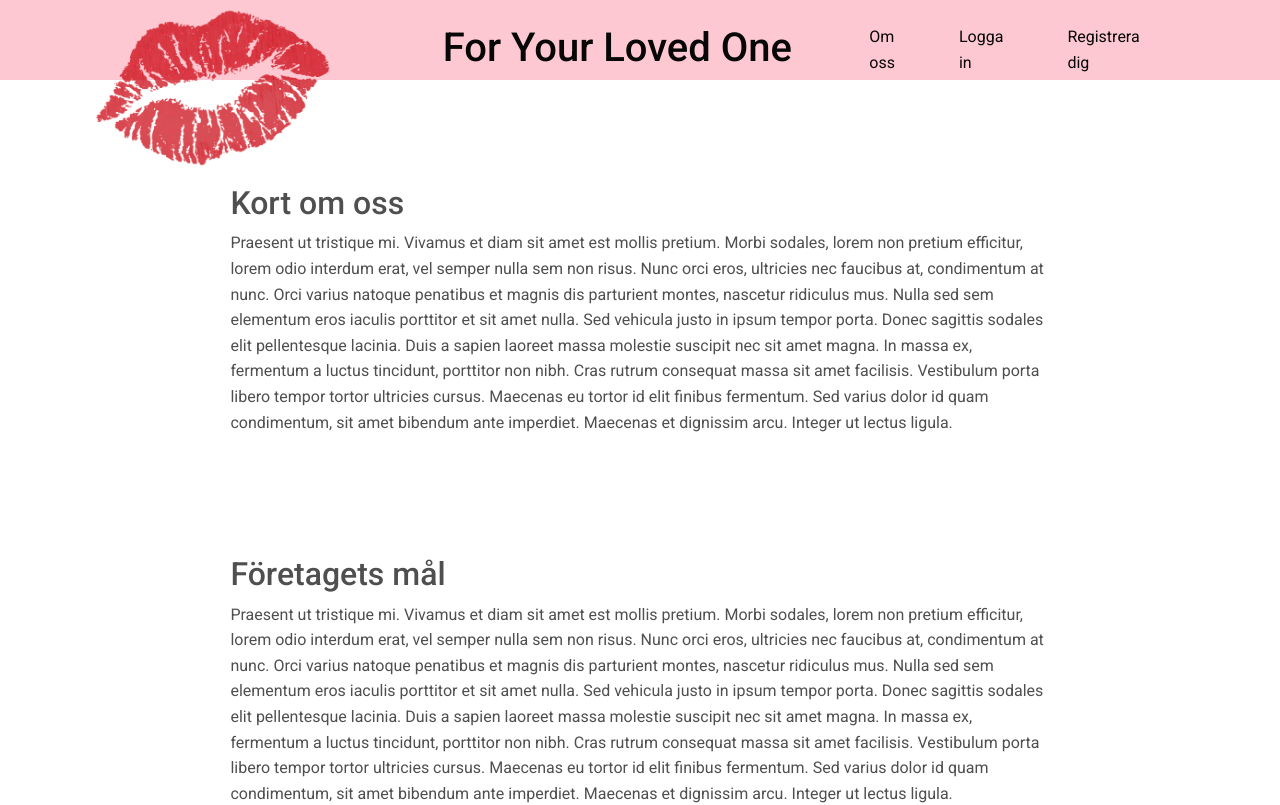
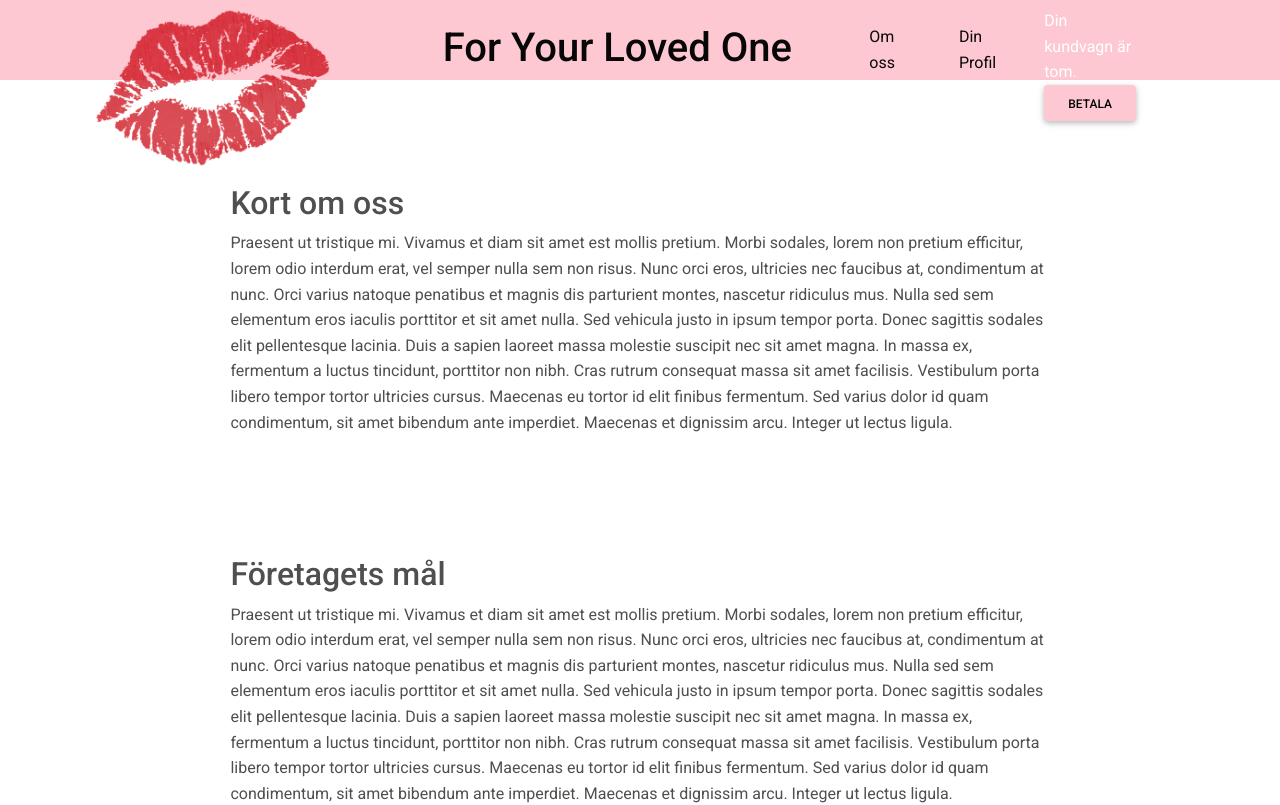
Before and after one commit to LinaMelkersson/exjs2, a Vue app in the folder ex-js2.0/: page /about in a window 1280 px wide. Shown: the top 805 px of the page. Built offline with nearby package versions, Linux system fonts and the light colour scheme.

Commit message:
cart problem, loggin problem etc

```diff
--- a/ex-js2.0/src/components/Navigation/Navbar.vue
+++ b/ex-js2.0/src/components/Navigation/Navbar.vue
@@ -4,19 +4,13 @@
             <img src="@/assets/kissylips.png" class="kissylips">
             <router-link to="/"><h1>For Your Loved One</h1></router-link>
 
+            <ul class="inloggad" v-if="!loggedIn">
+              <router-link to="/about">Om oss</router-link>
+              <router-link to="/user">Din Profil</router-link>
+              <cart />
+            </ul>
 
-
-            <ul class="inloggad" v-if="loggedIn">
-              <router-link to="/about">Om oss</router-link>
-
-              <a  href="#" class="nav-link pb-0" @click="logout">Logout</a>
-
-
-              <!-- Mina ordrar/profil -->
-              <!-- Kundvagn -->
-              <!-- Logga ut -->
-            </ul>
-            <ul class="ejloggad" v-if="!loggedIn">
+            <ul class="ejloggad" v-if="loggedIn">
                 <router-link to="/about">Om oss</router-link>
                 <router-link to="/LogIn">Logga in</router-link>
                 <router-link to="/Reg">Registrera dig</router-link>
@@ -27,9 +21,11 @@
 
 <script>
 import { mapGetters, mapActions } from 'vuex'
+import Cart from '../Shoppingcart/Cart.vue'
 
 export default {
   components: {
+    Cart
 
   },
   computed: {
@@ -52,11 +48,20 @@ export default {
     padding-top: 0.5rem;
   }
 
+  .navbar-default {
+    overflow: visible;
+  }
+
   .ejloggad {
     display: grid;
     grid-template-columns: 1fr 1fr 1fr;
     column-gap: 2rem;
+  }
 
+  .inloggad {
+    display: grid;
+    grid-template-columns: 1fr 1fr 1fr;
+    column-gap: 2rem;
   }
 
   ul {
@@ -82,4 +87,10 @@ export default {
       height: 10rem;
       margin: auto;
   }
+
+  .fa-shopping-cart {
+    font-size: 15pt;
+    margin-top: 0.7rem;
+  }
+
 </style>
--- /dev/null
+++ b/ex-js2.0/src/components/Shoppingcart/Cart.vue
@@ -0,0 +1,39 @@
+<template>
+  <div class="carten">
+    <cart-product v-for="item in shoppingCart" :key="item.product.id" :item="item" />
+
+    <div v-if="shoppingCart.length < 1" class="cart-item">
+      <div>
+        Din kundvagn är tom.
+      </div>
+    </div>
+
+    <div>
+      <!-- <div>
+        <div class="total-price">
+          Totalt: <span class="ms-1">1000 SEK</span>
+        </div>
+      </div> -->
+      <button class="btn btn-primary">Betala</button>
+    </div>
+
+  </div>
+</template>
+
+<script>
+import { mapGetters } from 'vuex'
+import CartProduct from './CartProduct.vue'
+export default {
+  components:{
+    CartProduct
+  },
+  computed: {
+      ...mapGetters(['shoppingCart'])
+  }
+}
+</script>
+
+<style>
+
+
+</style>
--- /dev/null
+++ b/ex-js2.0/src/components/Shoppingcart/CartProduct.vue
@@ -0,0 +1,36 @@
+<template>
+  <div class="cart-item">
+    <div>
+      <div>
+        <img :src="item.product.image" alt="">
+        <div>
+          <div><strong>{{ item.product.name }}</strong></div>
+          <div><small>{{ item.quantity }} </small></div>
+          <button><i class="fas fa-trash"></i></button>
+          <!-- x {{ item.product.price}} -->
+        </div>
+      </div>
+      <!-- <div>
+        <div class="btn-group btn-group-sm me-2" role="group" area-label="quantity">
+          <button class="btn btn-dark" @click.stop="">-</button>
+          <button class="btn btn-dark" @click.stop="">+</button>
+        </div>
+        <button class="btn btn-danger btn-sm " @click.stop=""><i class="fas fa-trash"></i></button>
+      </div> -->
+    </div>
+    <div class="dropdown-divider"></div>
+  </div>
+</template>
+
+<script>
+export default {
+  props: ['item']
+
+}
+</script>
+
+<style scoped>
+  /* .image-width {
+    width: 90px;
+  } */
+</style>
--- a/ex-js2.0/src/store/index.js
+++ b/ex-js2.0/src/store/index.js
@@ -2,6 +2,7 @@ import Vue from 'vue'
 import Vuex from 'vuex'
 import Products from './products/products'
 import User from './users/users'
+import Cart from './shoppingcart/cart'
 
 Vue.use(Vuex)
 
@@ -14,6 +15,7 @@ export default new Vuex.Store({
   },
   modules: {
     Products,
-    User
+    User,
+    Cart
   }
 })
--- a/ex-js2.0/src/store/shoppingcart/cart.js
+++ b/ex-js2.0/src/store/shoppingcart/cart.js
@@ -1,3 +1,4 @@
+
 export default {
   state: {
     cart: []
--- a/ex-js2.0/src/views/UnikProduct.vue
+++ b/ex-js2.0/src/views/UnikProduct.vue
@@ -11,6 +11,17 @@
               <p>{{product.description}}</p>
               <h3>{{product.price}}kr</h3>
           </div>
+
+            <section class="color">
+                <div class="mt-5">
+
+                    <div class="row mt-3">
+                        <div class="col-md-12 text-center text-md-left text-md-right">
+                            <button class="btn btn-primary btn-rounded" @click="addProductToCart({ product, quantity })">Add to cart</button>
+                        </div>
+                    </div>
+                </div>
+            </section>
       </div>
     </div>
 </div>
@@ -28,7 +39,7 @@ export default {
     }
   },
   methods: {
-    ...mapActions(['getProduct'])
+    ...mapActions(['getProduct', 'addProductToCart'])
   },
   computed: {
     ...mapGetters(['product'])
@@ -72,5 +83,4 @@ export default {
     margin: auto;
 }
 
-
 </style>
--- a/ex-js2.0/src/views/User.vue
+++ b/ex-js2.0/src/views/User.vue
@@ -1,5 +1,7 @@
 <template>
-  <h1>USER</h1>
+  <div>
+      <h1>user</h1>
+  </div>
 </template>
 
 <script>
```
Lines whose indentation alone changed are shown as unchanged.
